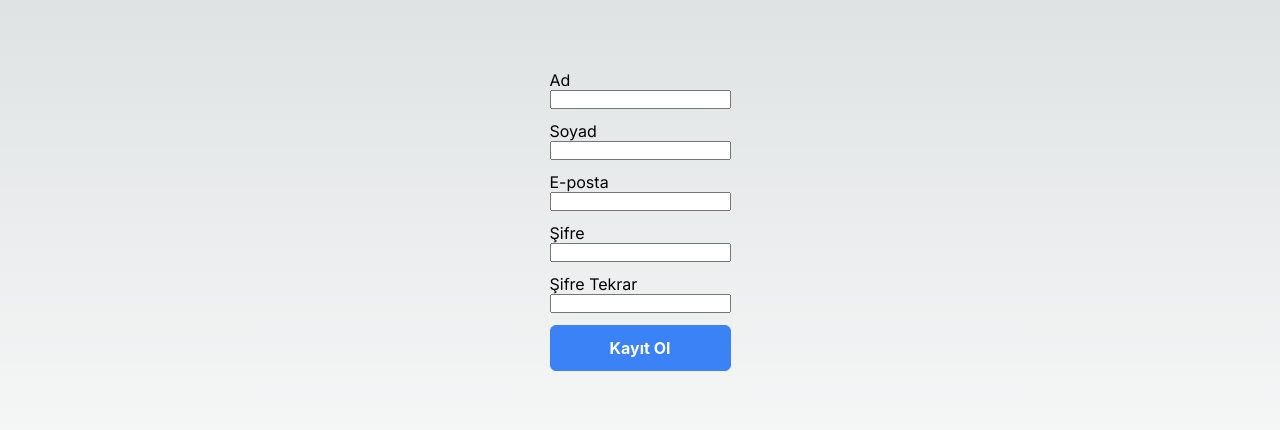
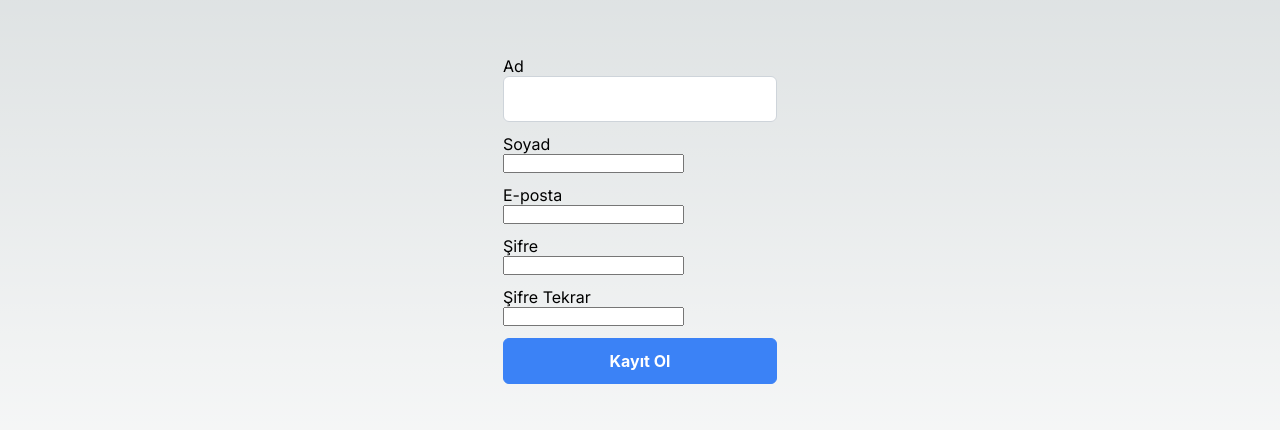
Before and after one commit to halitkalayci/tki-react, a Next.js app: page /formikregister in a window 1280 px wide. Shown: the part 174-604 px from the top of the page. Built offline with nearby package versions, Linux system fonts and the light colour scheme.

Commit message:
add jwt to localstorage

```diff
--- a/app/formikregister/page.js
+++ b/app/formikregister/page.js
@@ -4,6 +4,7 @@ import styles from '../page.module.css'
 import { ErrorMessage, Field, Form, Formik } from 'formik'
 import { Button } from 'primereact/button'
 import * as Yup from "yup";
+import { InputText } from 'primereact/inputtext'
 
 function FormikRegister() {
 
@@ -30,7 +31,7 @@ function FormikRegister() {
                 <Form>
                     <div className='form-group'>
                         <label>Ad</label>
-                        <Field name="firstName" type="text" />
+                        <InputText  name="firstName" type="text" />
                         <ErrorMessage name="firstName"></ErrorMessage>
                     </div>
 
--- a/app/login/page.js
+++ b/app/login/page.js
@@ -39,7 +39,9 @@ function Login() {
 
         axios.post("https://localhost:7206/api/Auth", object)
             .then(response => {
-                debugger;
+                // gelen cevaptan tokeni okuma
+                let token = response.data.accessToken.token;
+                localStorage.setItem('token', token);
                 toastReference.current.show({ severity: 'success', summary: 'Başarılı', detail: 'Başarıyla Giriş Yapıldı' });
                 navigate.push("/")
             }).catch(error => {
```
Also changed, not shown: app/page.js (+6 -1 lines).
